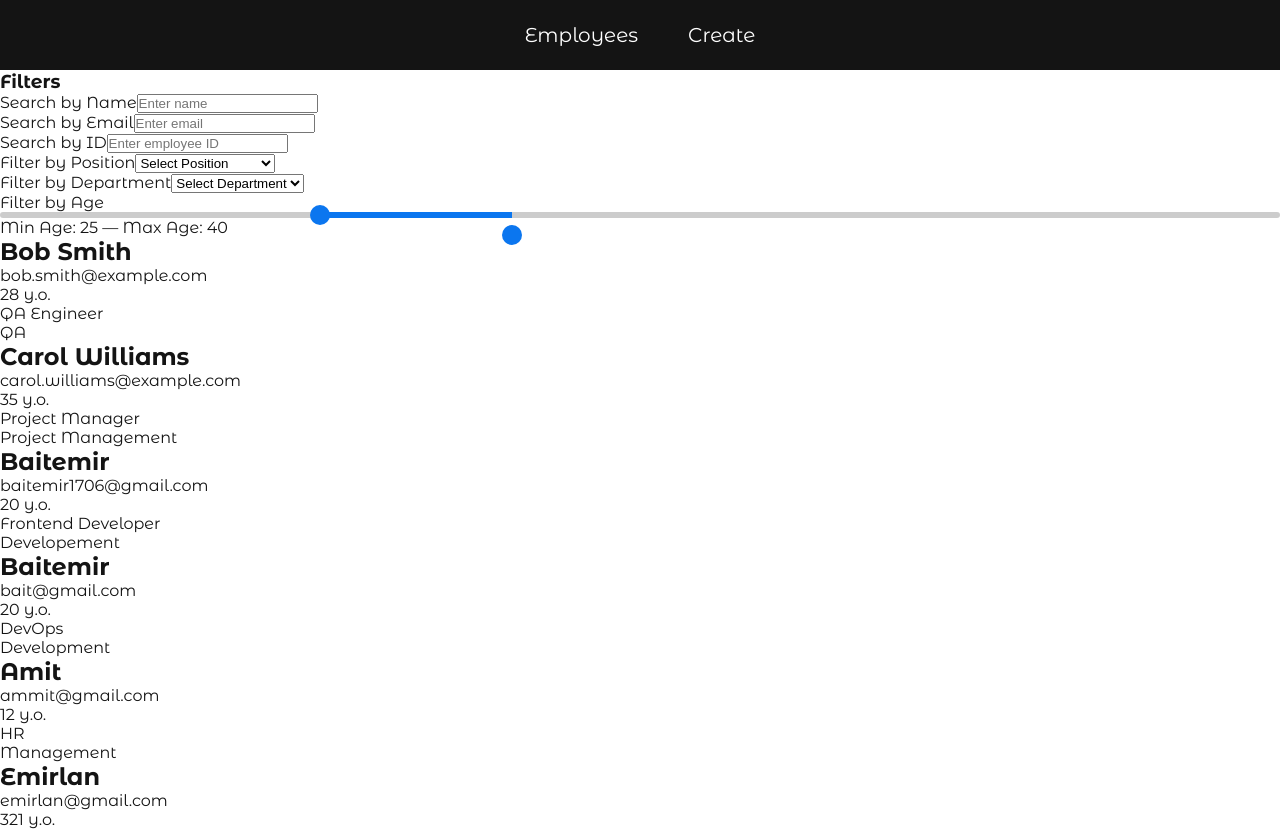
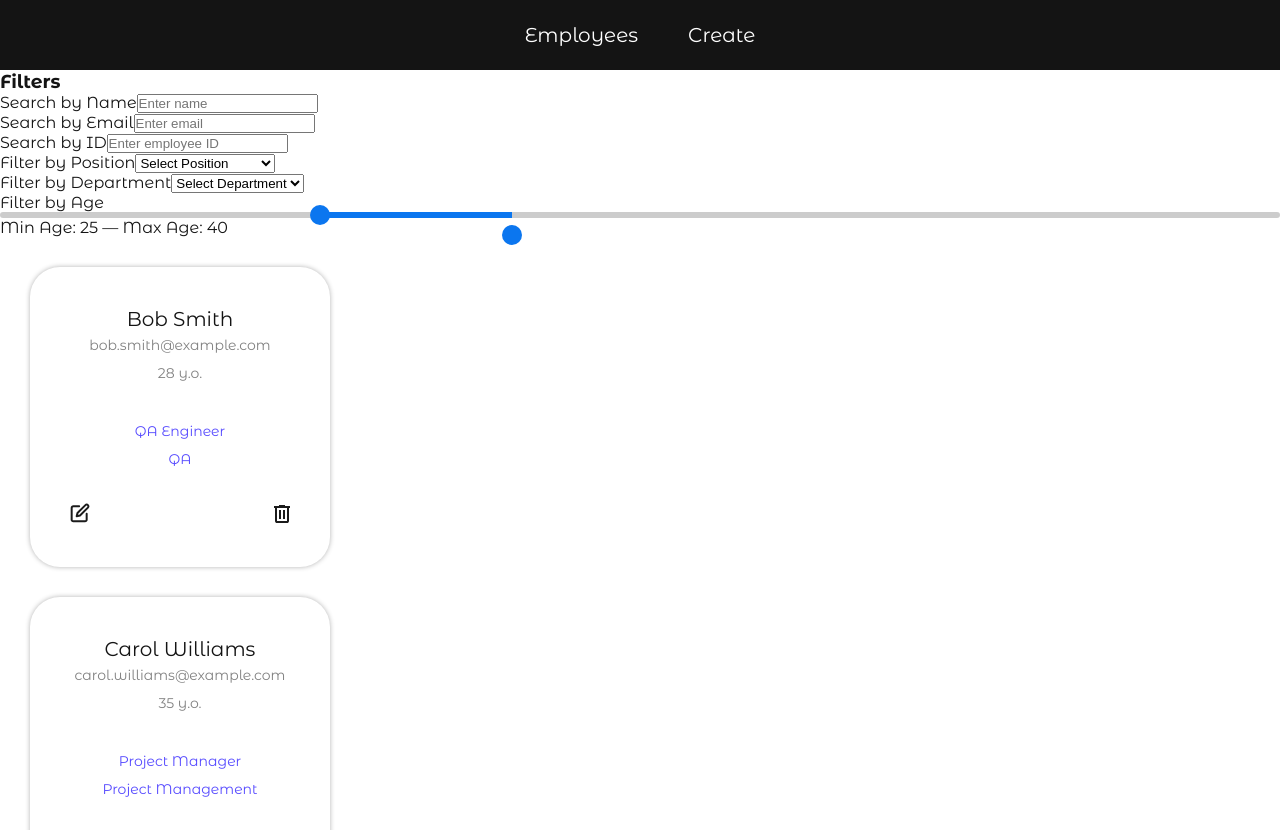
Before and after one commit to baitemir-a/test-task-employees, a Next.js app: page / in a window 1280 px wide. Shown: the top 830 px of the page. Built offline with nearby package versions, Linux system fonts and the light colour scheme; data requests are answered from the project's data file.

Commit message:
stylized card

```diff
--- /dev/null
+++ b/src/ui/Card/Card.module.scss
@@ -0,0 +1,53 @@
+@import "/src/styles/variables";
+.Card {
+  width: 300px;
+  height: 300px;
+  border-radius: 30px;
+  box-shadow: 0 0 5px 0 rgba(0, 0, 0, 0.3);
+  margin: 30px;
+  padding: 40px;
+  display: flex;
+  flex-direction: column;
+  align-items: center;
+  justify-content: space-between;
+  transition: .5s;
+  &:hover{
+    box-shadow: 0 0 5px 0 $accent-color;
+  }
+  p{
+    font-size: 14px;
+    margin: 5px 0;
+  }
+  > div {
+    display: flex;
+    flex-direction: column;
+    align-items: center;
+    text-align: center;
+    &.categories {
+      p {
+        color: $accent-color;
+        cursor: pointer;
+      }
+    }
+  }
+  :first-child{
+    h2{
+        font-weight: normal;
+        font-size: 20px;
+    }
+    p{
+        color: $secondary-color;
+    }
+  }
+  :last-child {
+    flex-direction: row;
+    justify-content: space-between;
+    align-self: stretch;
+    button{
+        background: none;
+        border: none;
+        outline: none;
+        cursor: pointer ;
+    }
+  }
+}
--- a/src/ui/Card/Card.tsx
+++ b/src/ui/Card/Card.tsx
@@ -1,18 +1,33 @@
-import { Employee } from '@/types/Emplyee'
-import React from 'react'
+import { Employee } from "@/types/Emplyee";
+import Image from "next/image";
+import editIcon from "@/assets/edit.svg";
+import deleteIcon from "@/assets/delete.svg";
+import styles from "./Card.module.scss";
+import Link from "next/link";
+type Props = {
+  employee: Employee;
+};
 
-type Props = {
-    employee:Employee
-}
-
-export default function Card({employee}: Props) {
+export default function Card({ employee }: Props) {
   return (
-    <div>
+    <div className={styles.Card}>
+      <div>
         <h2>{employee.name}</h2>
         <p>{employee.email}</p>
         <p>{employee.age} y.o.</p>
+      </div>
+      <div className={styles.categories}>
         <p>{employee.position}</p>
         <p>{employee.department}</p>
+      </div>
+      <div>
+        <Link href={`/edit/${employee.id}`}>
+          <Image src={editIcon} alt="edit" loading="lazy" />
+        </Link>
+        <button>
+          <Image src={deleteIcon} alt="delete" loading="lazy" />
+        </button>
+      </div>
     </div>
-  )
+  );
 }
```
Also changed, not shown: src/assets/delete.svg (added), src/assets/edit.svg (added).
